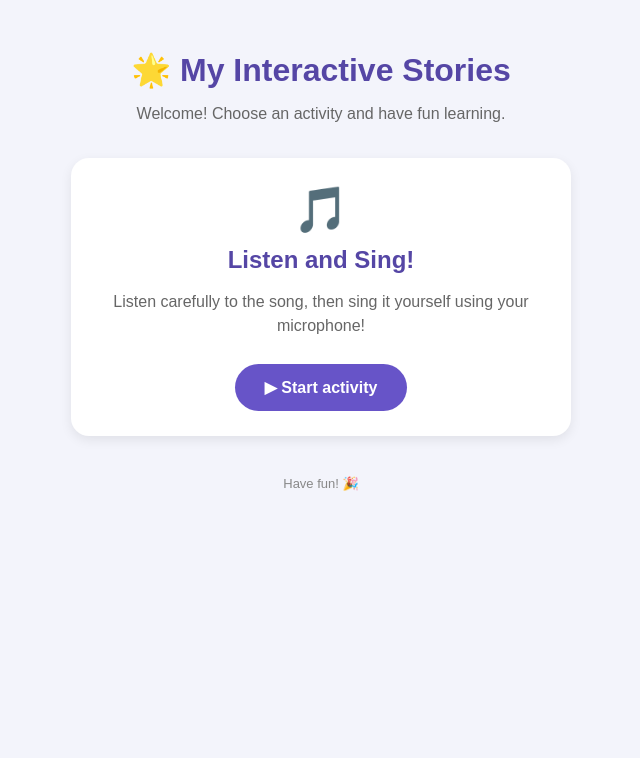
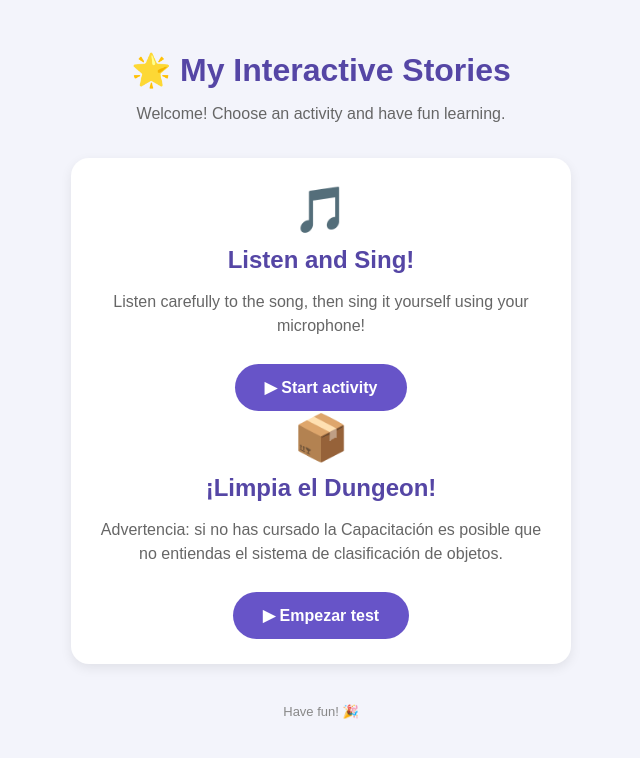
Before and after one commit to ramsotmaria15/TestingStories, a plain HTML site: page index.html in a window 1280 px wide. Shown: the whole page, without its empty margins (319-959 px from the left). Drawn offline with Linux system fonts and the light colour scheme.

Commit message:
Update index.html with PruebaPractica.html

```diff
--- a/index.html
+++ b/index.html
@@ -107,6 +107,20 @@
                 ▶ Start activity
             </a>
 
+            <div class="story-icon">📦</div>
+
+            <h2>¡Limpia el Dungeon!</h2>
+
+            <p>
+                Advertencia: si no has cursado la Capacitación
+                es posible que no entiendas el sistema
+                de clasificación de objetos.
+            </p>
+
+            <a href="PruebaPractica.html" class="play-button">
+                ▶ Empezar test
+            </a>
+
         </div>
 
         <footer>
```
